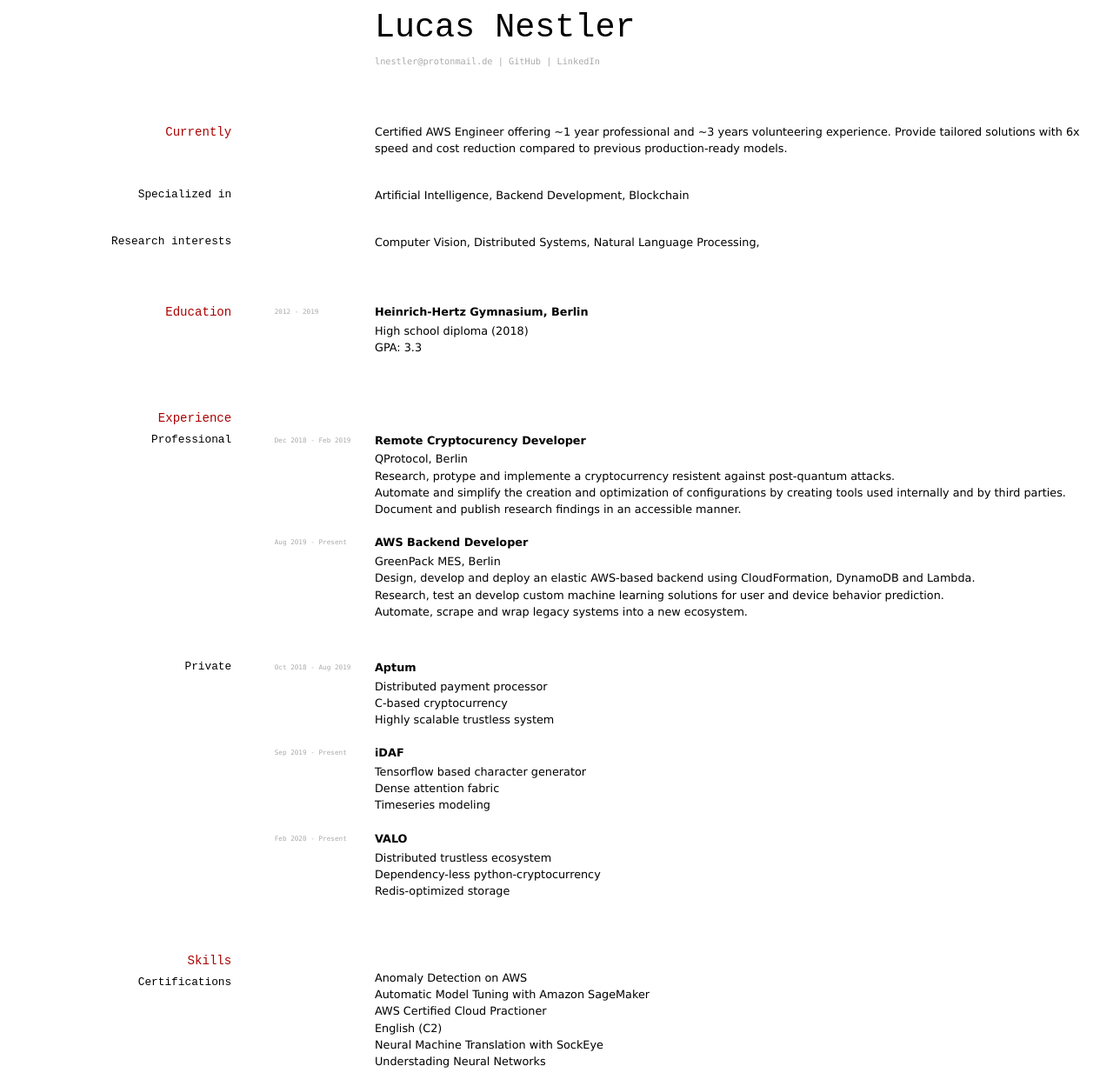
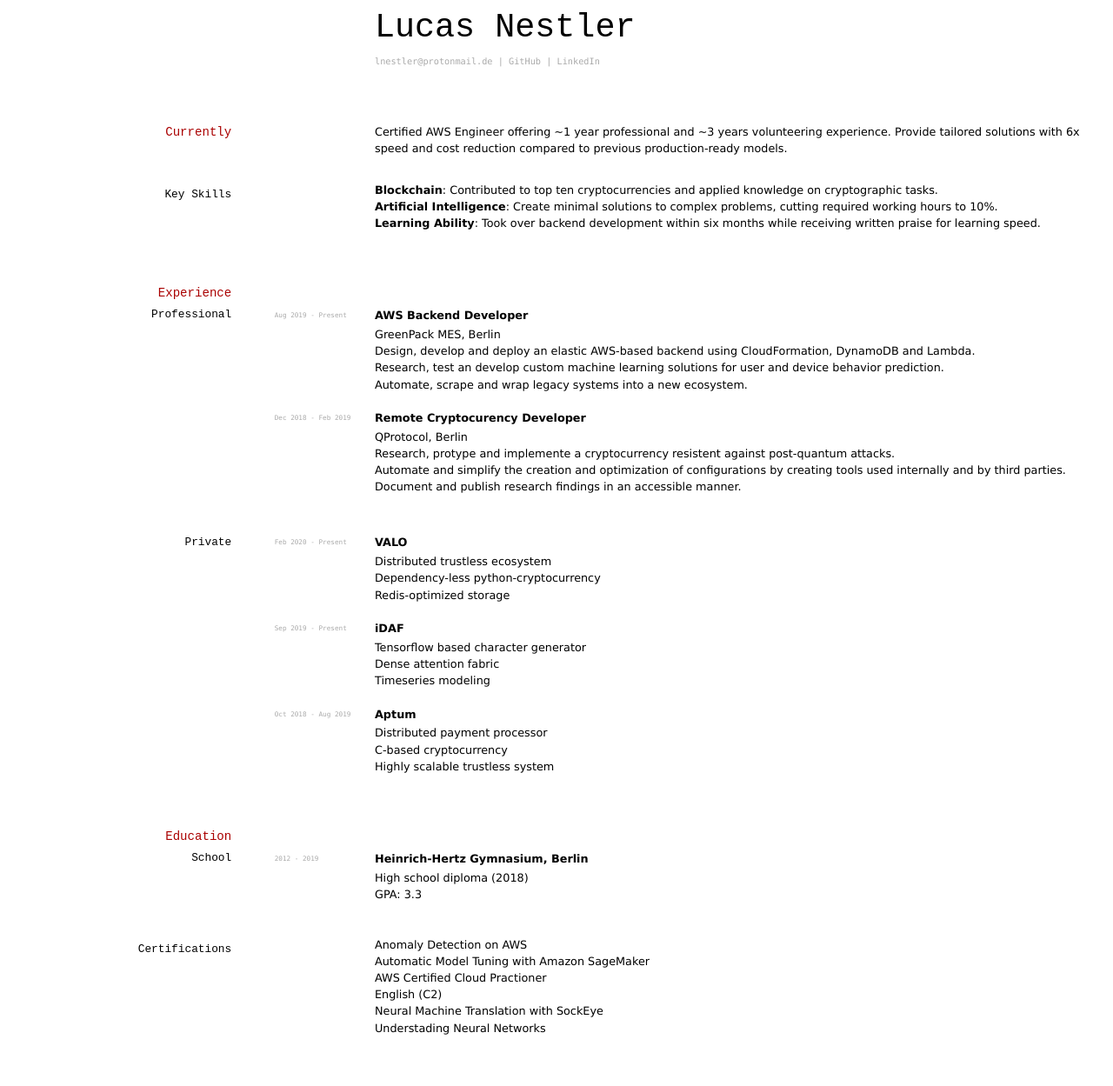
Before and after one commit to ClashLuke/markdown-cv, a Jekyll site: the page built from index.md, in a window 1280 px wide. Shown: the whole page at 87% size. Built offline with Jekyll 4.4.1, drawn with Linux system fonts in a browser that asks for light colours; after the commit the page ends 1211 px from its top, so only the background shows below that.

Commit message:
feat: add key skills section

```diff
--- a/index.md
+++ b/index.md
@@ -16,25 +16,24 @@ title: Lucas Nestler's CV
 
 Certified AWS Engineer offering ~1 year professional and ~3 years volunteering experience. Provide tailored solutions with 6x speed and cost reduction compared to previous production-ready models.
 
-### Specialized in
+### Key Skills
 
-Artificial Intelligence, Backend Development, Blockchain
+- **Blockchain**: Contributed to top ten cryptocurrencies and applied knowledge on cryptographic tasks.
+- **Artificial Intelligence**: Create minimal solutions to complex problems, cutting required working hours to 10%.
+- **Learning Ability**: Took over backend development within six months while receiving written praise for learning speed.
 
-### Research interests
-
-Computer Vision, Distributed Systems, Natural Language Processing,
-
-## Education
-
-`2012 - 2019`
-__Heinrich-Hertz Gymnasium, Berlin__
-
-- High school diploma (2018)
-- GPA: 3.3
 
 ## Experience
 
 ### Professional
+
+`Aug 2019 - Present`
+__AWS Backend Developer__
+
+- <i>GreenPack MES, Berlin</i>
+- Design, develop and deploy an elastic AWS-based backend using CloudFormation, DynamoDB and Lambda.
+- Research, test an develop custom machine learning solutions for user and device behavior prediction.
+- Automate, scrape and wrap legacy systems into a new ecosystem.
 
 `Dec 2018 - Feb 2019`
 __Remote Cryptocurency Developer__
@@ -44,23 +43,14 @@ __Remote Cryptocurency Developer__
 - Automate and simplify the creation and optimization of configurations by creating tools used internally and by third parties.
 - Document and publish research findings in an accessible manner.
 
-`Aug 2019 - Present`
-__AWS Backend Developer__
-
-- <i>GreenPack MES, Berlin</i>
-- Design, develop and deploy an elastic AWS-based backend using CloudFormation, DynamoDB and Lambda.
-- Research, test an develop custom machine learning solutions for user and device behavior prediction.
-- Automate, scrape and wrap legacy systems into a new ecosystem.
-
-
 ### Private
 
-`Oct 2018 - Aug 2019`
-__Aptum__
-- Distributed payment processor
-- C-based cryptocurrency
-- Highly scalable trustless system
+`Feb 2020 - Present`
+__VALO__
 
+- Distributed trustless ecosystem
+- Dependency-less python-cryptocurrency
+- Redis-optimized storage
 
 `Sep 2019 - Present`
 __iDAF__
@@ -70,15 +60,22 @@ __iDAF__
 - Timeseries modeling
 
 
-`Feb 2020 - Present`
-__VALO__
+`Oct 2018 - Aug 2019`
+__Aptum__
 
-- Distributed trustless ecosystem
-- Dependency-less python-cryptocurrency
-- Redis-optimized storage
+- Distributed payment processor
+- C-based cryptocurrency
+- Highly scalable trustless system
 
+## Education
 
-## Skills
+### School
+
+`2012 - 2019`
+__Heinrich-Hertz Gymnasium, Berlin__
+
+- High school diploma (2018)
+- GPA: 3.3
 
 ### Certifications
 
```
